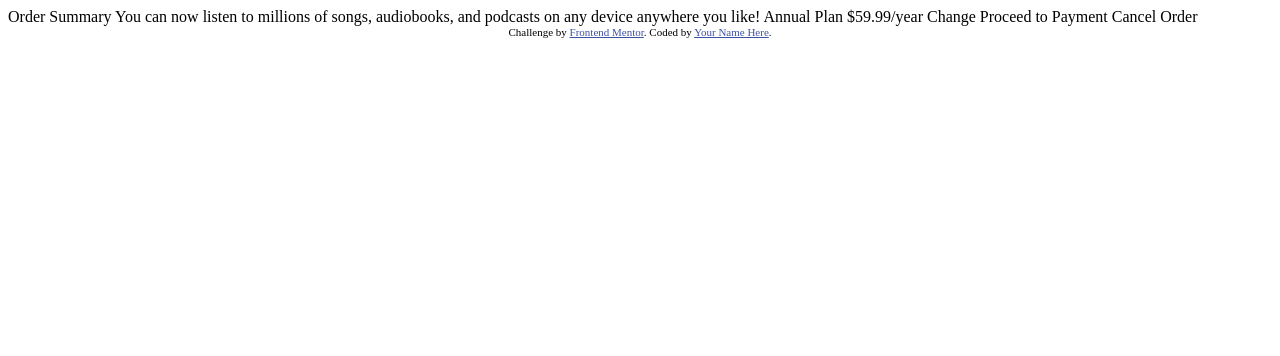
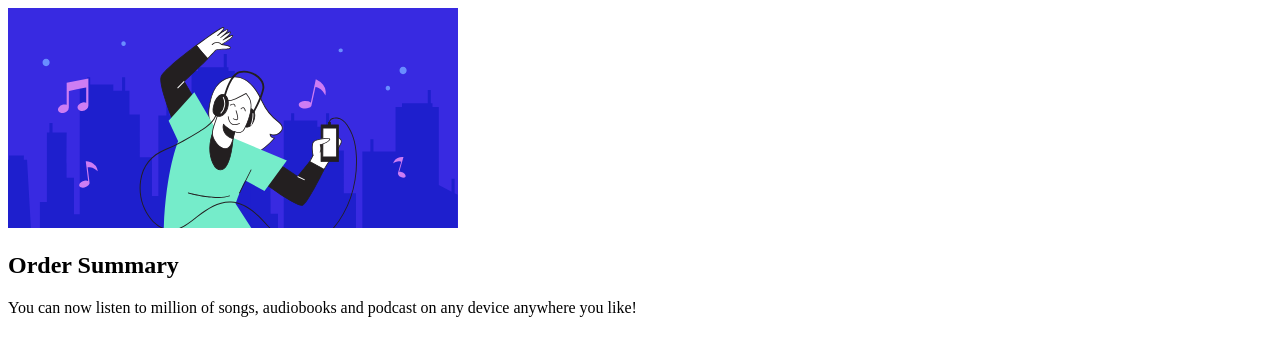
Before and after one commit to pipe2442/frontend-challenge, a plain HTML site: page index.html in a window 1280 px wide. Drawn offline with Linux system fonts and the light colour scheme.

Commit message:
Create image and title sections

```diff
--- a/index.html
+++ b/index.html
@@ -3,35 +3,20 @@
 <head>
   <meta charset="UTF-8">
   <meta name="viewport" content="width=device-width, initial-scale=1.0"> <!-- displays site properly based on user's device -->
-
   <link rel="icon" type="image/png" sizes="32x32" href="./images/favicon-32x32.png">
 
   <title>Frontend Mentor | Order summary card</title>
-
-  <!-- Feel free to remove these styles or customise in your own stylesheet 👍 -->
-  <style>
-    .attribution { font-size: 11px; text-align: center; }
-    .attribution a { color: hsl(228, 45%, 44%); }
-  </style>
 </head>
 <body>
-
-  Order Summary
-
-  You can now listen to millions of songs, audiobooks, and podcasts on any
-  device anywhere you like!
-
-  Annual Plan
-  $59.99/year
-
-  Change
-
-  Proceed to Payment
-  Cancel Order
-
-  <div class="attribution">
-    Challenge by <a href="https://www.frontendmentor.io?ref=challenge" target="_blank">Frontend Mentor</a>.
-    Coded by <a href="#">Your Name Here</a>.
+  <div>
+    <img src="./images/illustration-hero.svg" alt="">
+    <section>
+      <h1>Order Summary</h1>
+      <p>
+        You can now listen to million of songs, audiobooks
+        and podcast on any device anywhere you like!
+      </p>
+    </section>
   </div>
 </body>
 </html>
```
